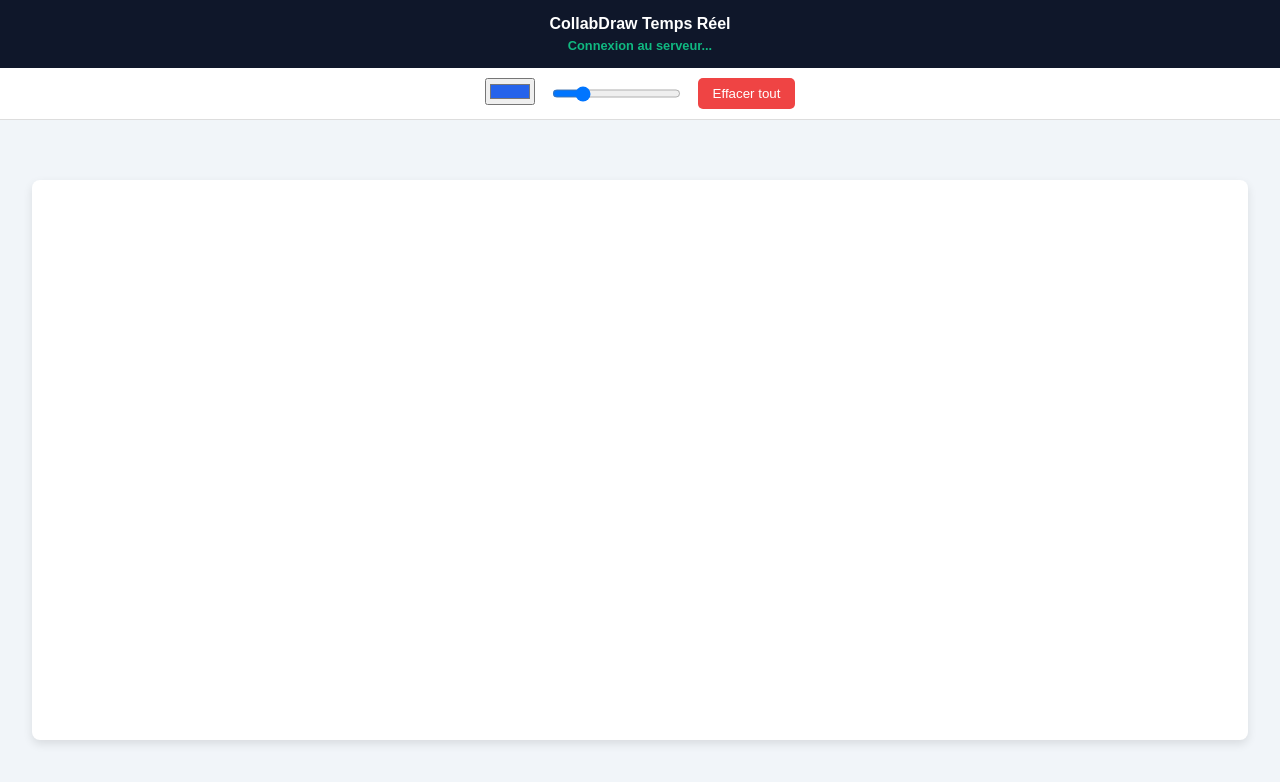
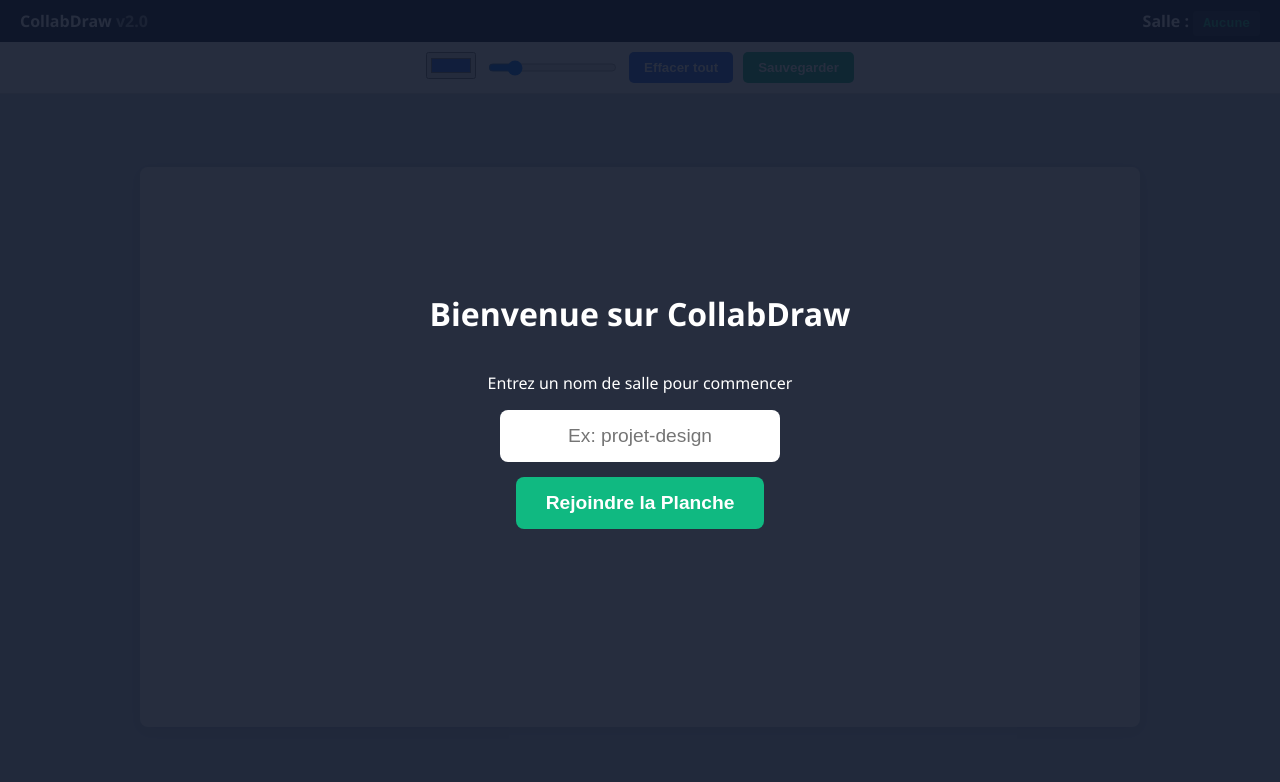
Before and after one commit to YassineHattab/mon-dessin-collab, a website: page index.html in a window 1280 px wide. Drawn offline with nearby package versions, Linux system fonts and the light colour scheme; no server answers.

Commit message:
Revamp index.html for CollabDraw with new features
Updated the HTML structure and styles for CollabDraw, adding room selection and synchronization features.

```diff
--- a/index.html
+++ b/index.html
@@ -3,31 +3,48 @@
 <head>
     <meta charset="UTF-8">
     <meta name="viewport" content="width=device-width, initial-scale=1.0, user-scalable=no">
-    <title>CollabDraw Socket.io - PC & Mobile</title>
+    <title>CollabDraw Pro - Salles Privées & Synchro Écran</title>
     <script src="https://cdn.socket.io/4.7.2/socket.io.min.js"></script>
     <style>
-        :root { --primary: #2563eb; --dark: #0f172a; }
-        body { font-family: sans-serif; margin: 0; height: 100vh; display: flex; flex-direction: column; overflow: hidden; background: #f1f5f9; }
-        header { background: var(--dark); color: white; padding: 15px; text-align: center; font-weight: bold; }
-        .toolbar { display: flex; justify-content: center; gap: 15px; padding: 10px; background: white; border-bottom: 1px solid #ddd; }
-        #canvas-container { flex-grow: 1; display: flex; justify-content: center; align-items: center; padding: 10px; }
-        canvas { background: white; border-radius: 8px; box-shadow: 0 4px 10px rgba(0,0,0,0.1); touch-action: none; }
-        button { padding: 8px 15px; border-radius: 5px; border: none; background: var(--primary); color: white; cursor: pointer; }
+        :root { --primary: #2563eb; --dark: #0f172a; --accent: #10b981; }
+        body { font-family: 'Segoe UI', sans-serif; margin: 0; height: 100vh; display: flex; flex-direction: column; overflow: hidden; background: #f1f5f9; }
+
+        /* Écran de sélection de salle */
+        #room-selection { position: fixed; top: 0; left: 0; width: 100%; height: 100%; background: rgba(15, 23, 42, 0.9); color: white; display: flex; flex-direction: column; justify-content: center; align-items: center; z-index: 100; transition: opacity 0.5s; }
+        #room-selection input { padding: 15px; border-radius: 8px; border: none; font-size: 1.2rem; margin-bottom: 15px; width: 250px; text-align: center; }
+        #room-selection button { padding: 15px 30px; font-size: 1.2rem; background: var(--accent); border: none; border-radius: 8px; color: white; cursor: pointer; font-weight: bold; }
+
+        /* Interface principale */
+        header { background: var(--dark); color: white; padding: 10px 20px; display: flex; justify-content: space-between; align-items: center; font-weight: bold; }
+        .toolbar { display: flex; justify-content: center; flex-wrap: wrap; gap: 10px; padding: 10px; background: white; border-bottom: 1px solid #ddd; }
+
+        #canvas-container { flex-grow: 1; display: flex; justify-content: center; align-items: center; padding: 10px; background: #cbd5e1; }
+        canvas { background: white; border-radius: 8px; box-shadow: 0 4px 15px rgba(0,0,0,0.1); touch-action: none; }
+
+        button.tool { padding: 8px 15px; border-radius: 5px; border: none; background: var(--primary); color: white; cursor: pointer; font-weight: 600; }
         .btn-clear { background: #ef4444; }
-        #status { font-size: 0.8rem; margin-top: 5px; color: #10b981; }
+        .room-badge { background: #1e293b; padding: 5px 10px; border-radius: 4px; color: var(--accent); font-family: monospace; }
     </style>
 </head>
 <body>
 
+<div id="room-selection">
+    <h1>Bienvenue sur CollabDraw</h1>
+    <p>Entrez un nom de salle pour commencer</p>
+    <input type="text" id="room-name-input" placeholder="Ex: projet-design" maxlength="20">
+    <button onclick="joinRoom()">Rejoindre la Planche</button>
+</div>
+
 <header>
-    CollabDraw Temps Réel
-    <div id="status">Connexion au serveur...</div>
+    <div>CollabDraw <span style="opacity: 0.5">v2.0</span></div>
+    <div>Salle : <span id="current-room-display" class="room-badge">Aucune</span></div>
 </header>
 
 <div class="toolbar">
     <input type="color" id="colorPicker" value="#2563eb">
-    <input type="range" id="lineWidth" min="1" max="20" value="5">
-    <button class="btn-clear" onclick="clearCanvas()">Effacer tout</button>
+    <input type="range" id="lineWidth" min="1" max="25" value="5">
+    <button class="tool btn-clear" onclick="clearCanvas()">Effacer tout</button>
+    <button class="tool" style="background: #10b981;" onclick="downloadImage()">Sauvegarder</button>
 </div>
 
 <div id="canvas-container">
@@ -35,34 +52,70 @@
 </div>
 
 <script>
-    // 1. CONNEXION AU SERVEUR (REMPLACEZ L'URL CI-DESSOUS)
-    const socket = io('https://mon-dessin-collab.onrender.com');
+    // --- 1. CONFIGURATION ---
+    // REMPLACEZ PAR VOTRE URL RENDER RÉELLE
+    const URL_SERVEUR = 'https://mon-dessin-collab.onrender.com';
+    const socket = io(URL_SERVEUR);
 
     const canvas = document.getElementById('paintCanvas');
     const ctx = canvas.getContext('2d');
-    const status = document.getElementById('status');
     let drawing = false;
+    let currentRoom = '';
 
-    socket.on('connect', () => { status.innerText = "Connecté au serveur en direct ✅"; });
+    // --- 2. GESTION DES SALLES PRIVÉES ---
+    function joinRoom() {
+        const input = document.getElementById('room-name-input');
+        currentRoom = input.value.trim().toLowerCase();
 
-    function init() {
-        canvas.width = window.innerWidth * 0.95;
-        canvas.height = window.innerHeight * 0.7;
+        if (currentRoom === '') return alert("Veuillez entrer un nom de salle !");
+
+        // On cache l'écran de sélection
+        document.getElementById('room-selection').style.opacity = '0';
+        setTimeout(() => document.getElementById('room-selection').style.display = 'none', 500);
+
+        // On affiche le nom de la salle
+        document.getElementById('current-room-display').innerText = currentRoom;
+
+        // On informe le serveur
+        socket.emit('join_room', currentRoom);
+    }
+
+    // --- 3. INITIALISATION DU CANVAS ET SYNCHRO ÉCRAN ---
+    function initCanvas() {
+        // On définit une taille interne FIXE pour le canvas (ex: Full HD)
+        // C'est la clé pour que les coordonnées relatives fonctionnent.
+        canvas.width = 1920;
+        canvas.height = 1080;
+
+        // On ajuste l'affichage visuel (CSS) pour qu'il s'adapte à l'écran
+        canvas.style.width = '100%';
+        canvas.style.height = '100%';
+        canvas.style.maxWidth = '1000px'; // Optionnel : limite la taille sur grand écran PC
+        canvas.style.maxHeight = '70vh';
+
         ctx.lineCap = 'round';
         ctx.lineJoin = 'round';
     }
 
-    // --- LOGIQUE DE DESSIN ---
-    function getPos(e) {
+    // --- 4. LOGIQUE DE DESSIN AVEC COORDONNÉES RELATIVES ---
+    function getMousePos(e) {
         const rect = canvas.getBoundingClientRect();
+        const scaleX = canvas.width / rect.width;   // Rapport taille interne / taille affichée
+        const scaleY = canvas.height / rect.height;
+
         const clientX = e.touches ? e.touches[0].clientX : e.clientX;
         const clientY = e.touches ? e.touches[0].clientY : e.clientY;
-        return { x: clientX - rect.left, y: clientY - rect.top };
+
+        // Calcule les coordonnées réelles à l'intérieur du canvas de 1920x1080
+        return {
+            x: (clientX - rect.left) * scaleX,
+            y: (clientY - rect.top) * scaleY
+        };
     }
 
     function startDrawing(e) {
         drawing = true;
-        const pos = getPos(e);
+        const pos = getMousePos(e);
         ctx.beginPath();
         ctx.moveTo(pos.x, pos.y);
         if (e.type === 'touchstart') e.preventDefault();
@@ -72,15 +125,15 @@
         if (!drawing) return;
         if (e.type === 'touchmove') e.preventDefault();
 
-        const pos = getPos(e);
+        const pos = getMousePos(e);
         const color = document.getElementById('colorPicker').value;
         const width = document.getElementById('lineWidth').value;
 
         // On dessine localement
         renderStroke(pos.x, pos.y, color, width);
 
-        // On envoie au serveur pour les autres
-        socket.emit('drawing', { x: pos.x, y: pos.y, color, width });
+        // On envoie les coordonnées RÉELLES (1920x1080) et la SALLE au serveur
+        socket.emit('drawing', { x: pos.x, y: pos.y, color, width, room: currentRoom });
     }
 
     function renderStroke(x, y, color, width) {
@@ -92,7 +145,8 @@
         ctx.moveTo(x, y);
     }
 
-    // --- RÉCEPTION DES DONNÉES ---
+    // --- 5. RÉCEPTION DES DONNÉES ---
+    // On reçoit le dessin (qui est déjà aux bonnes coordonnées 1920x1080)
     socket.on('drawing', (data) => {
         renderStroke(data.x, data.y, data.color, data.width);
     });
@@ -102,12 +156,20 @@
     });
 
     function clearCanvas() {
-        if(confirm("Effacer pour tout le monde ?")) {
+        if(confirm("Effacer toute la planche pour la salle " + currentRoom + " ?")) {
             ctx.clearRect(0, 0, canvas.width, canvas.height);
-            socket.emit('clear');
+            socket.emit('clear', currentRoom);
         }
     }
 
+    function downloadImage() {
+        const link = document.createElement('a');
+        link.download = 'collabdraw-' + currentRoom + '.png';
+        link.href = canvas.toDataURL();
+        link.click();
+    }
+
+    // --- 6. ÉVÉNEMENTS ---
     canvas.addEventListener('mousedown', startDrawing);
     canvas.addEventListener('mousemove', draw);
     window.addEventListener('mouseup', () => { drawing = false; ctx.beginPath(); });
@@ -116,8 +178,7 @@
     canvas.addEventListener('touchmove', draw, {passive: false});
     canvas.addEventListener('touchend', () => { drawing = false; ctx.beginPath(); });
 
-    window.addEventListener('resize', init);
-    init();
+    initCanvas();
 </script>
 </body>
 </html>
```
